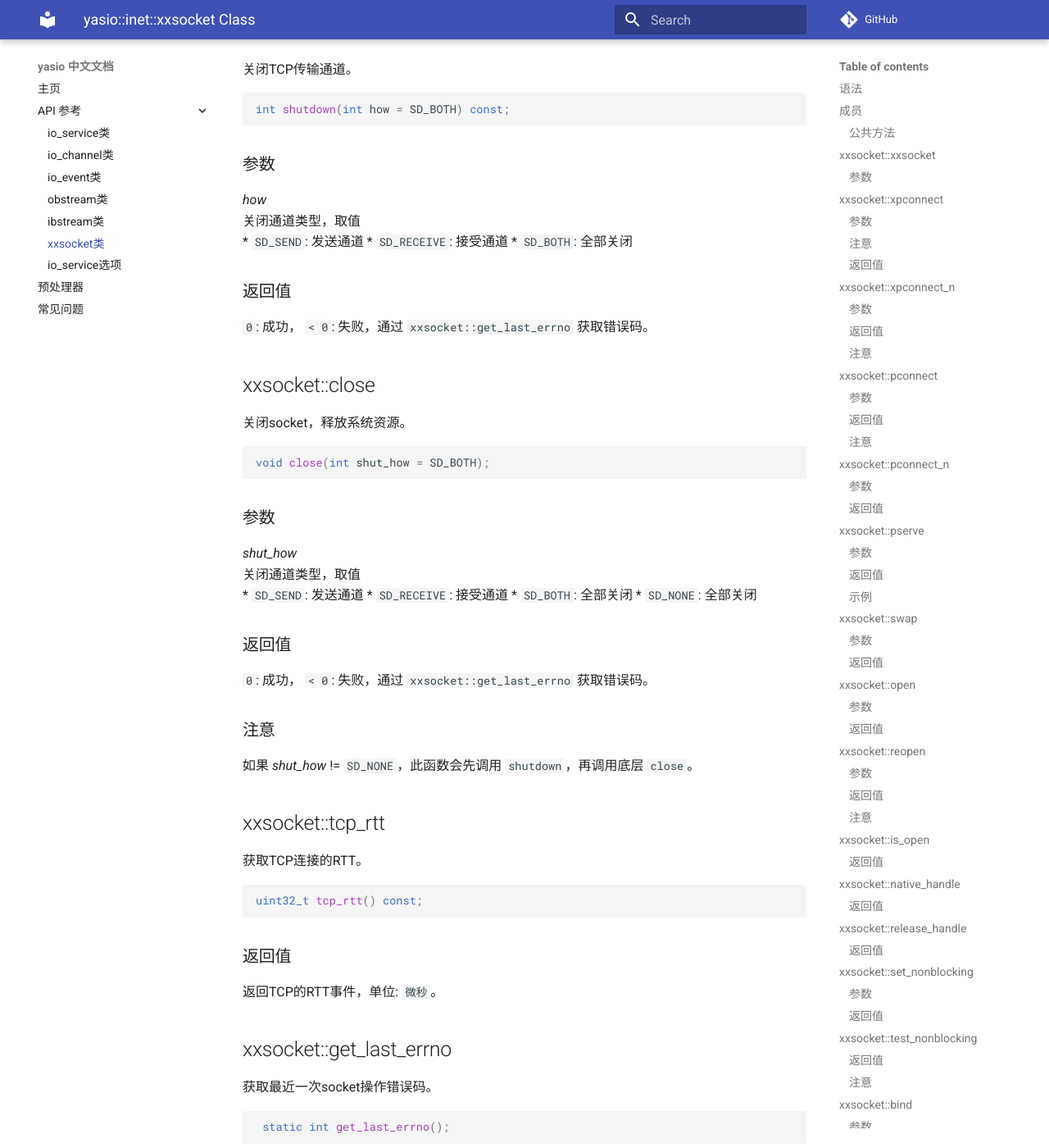
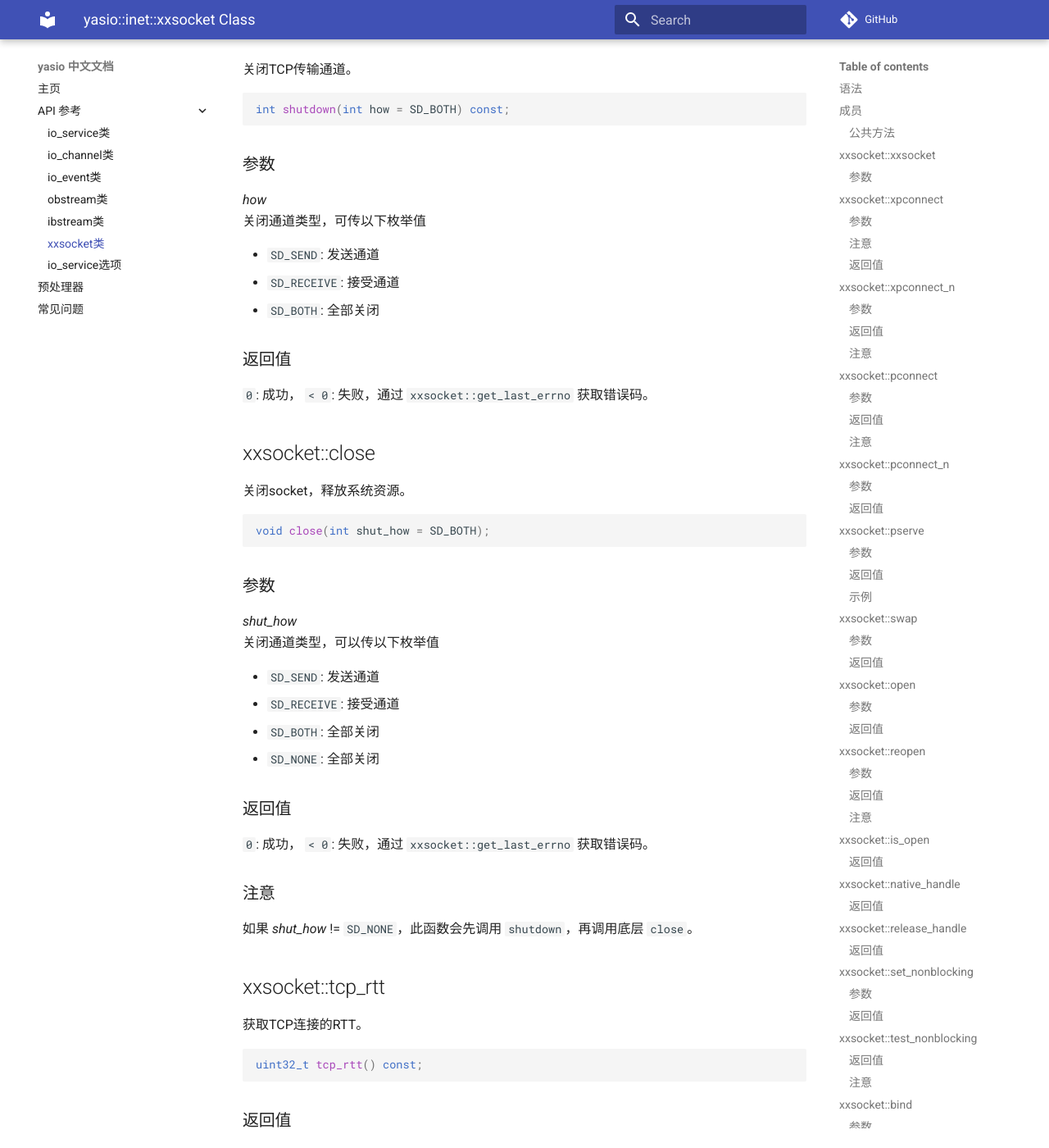
Before and after one commit to yasio/docs-936, an MkDocs documentation site: the page built from docs/api/reference/xxsocket-class.md, in a window 1280 px wide and 1400 px high, scrolled down 23935 px. Shown: the whole window at 82% size. Built offline with MkDocs 1.6.1 and Material for MkDocs 9.7.7, drawn with Linux system fonts in a browser that asks for light colours; comment, search, counter and statistics services are not loaded.

Commit message:
Update xxsocket-class.md

```diff
--- a/docs/api/reference/xxsocket-class.md
+++ b/docs/api/reference/xxsocket-class.md
@@ -1014,10 +1014,11 @@ int shutdown(int how = SD_BOTH) const;
 ### 参数
 
 *how*<br/>
-关闭通道类型，取值<br/>
-* `SD_SEND`: 发送通道
-* `SD_RECEIVE`: 接受通道
-* `SD_BOTH`: 全部关闭
+关闭通道类型，可传以下枚举值<br/>
+
+- `SD_SEND`: 发送通道
+- `SD_RECEIVE`: 接受通道
+- `SD_BOTH`: 全部关闭
 
 ### 返回值
 
@@ -1034,7 +1035,8 @@ void close(int shut_how = SD_BOTH);
 ### 参数
 
 *shut_how*<br/>
-关闭通道类型，取值<br/>
+关闭通道类型，可以传以下枚举值<br/>
+
 * `SD_SEND`: 发送通道
 * `SD_RECEIVE`: 接受通道
 * `SD_BOTH`: 全部关闭
```
